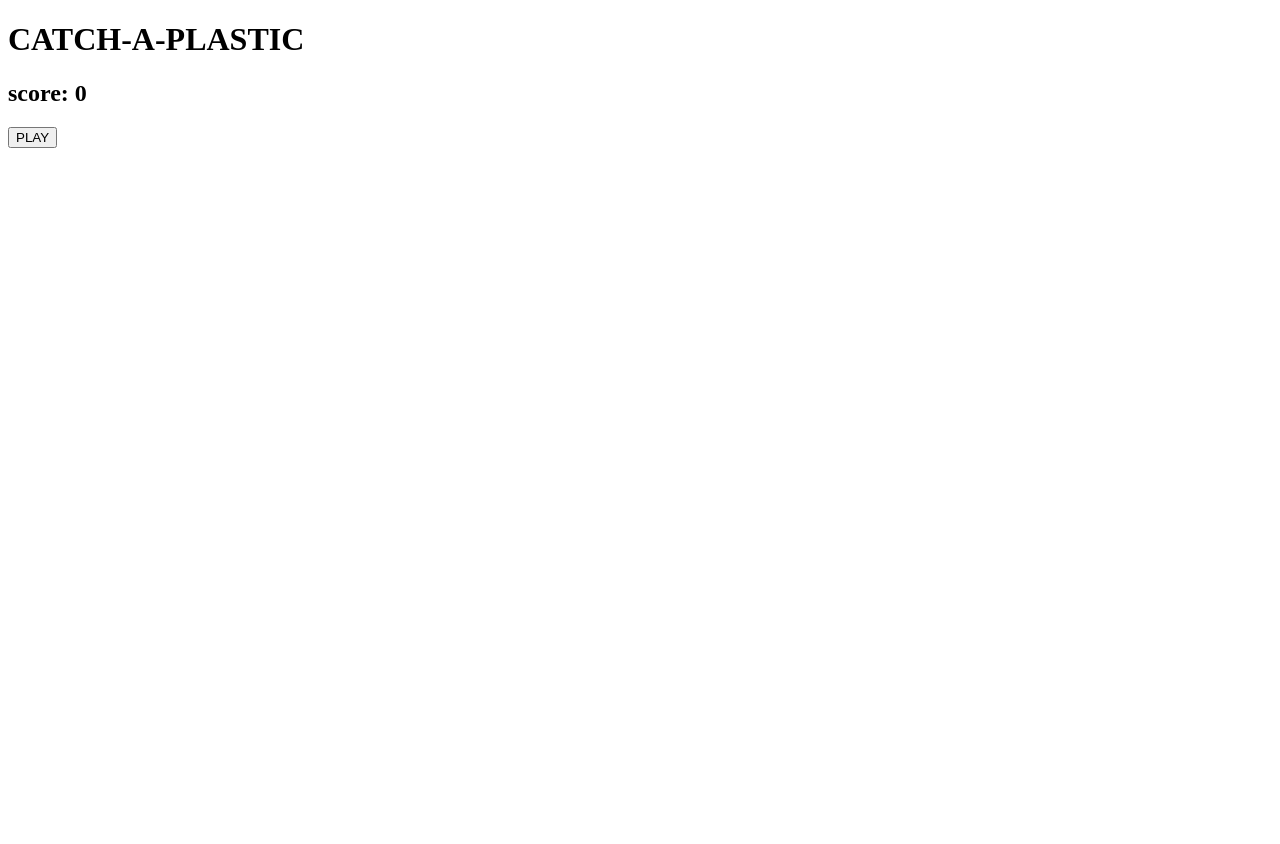
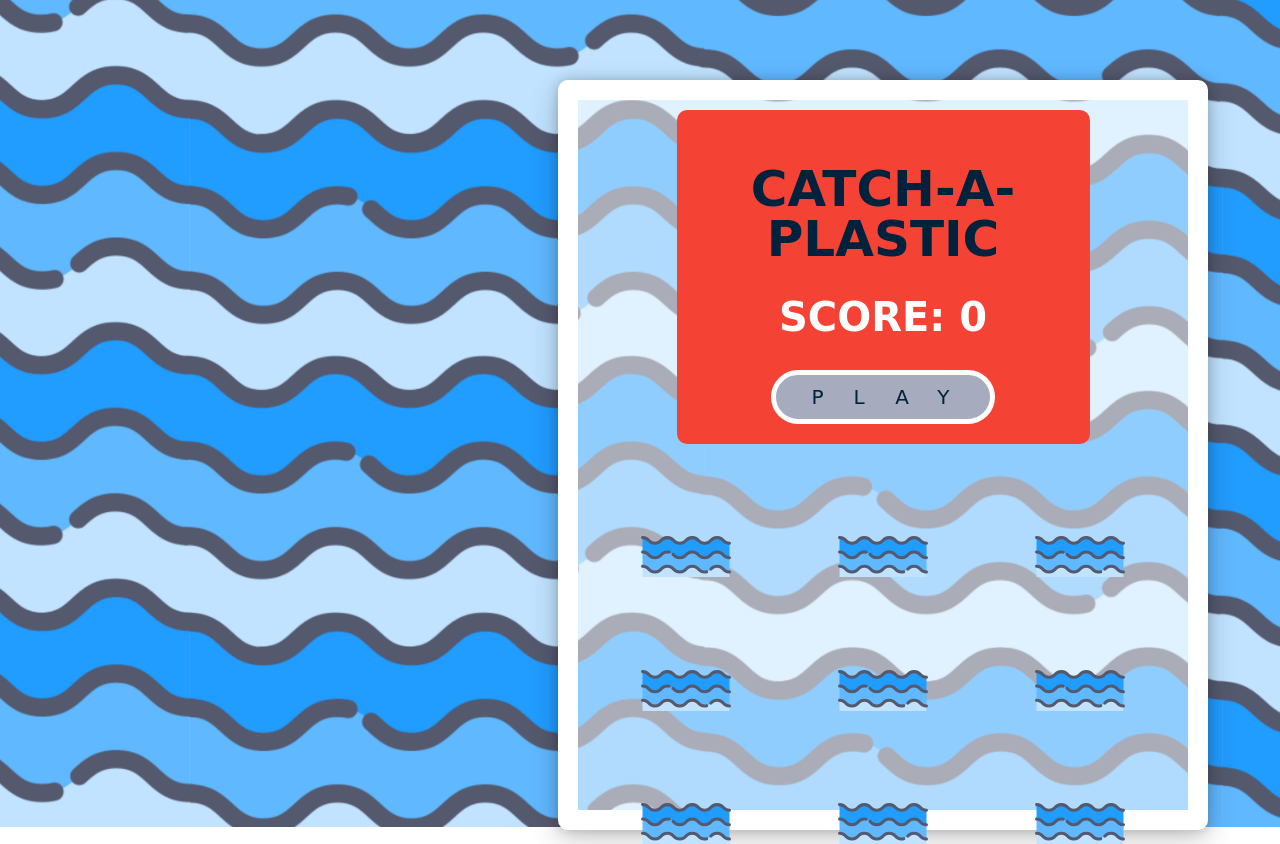
Before and after one commit to JetskevdWouden/catch-a-plastic, a website: page index.html in a window 1280 px wide. Before the commit the page ends 800 px from the top, so only its background shows below. Drawn offline with nearby package versions, Linux system fonts and the light colour scheme; files that its build step writes are made by us from their sources; a web font is replaced by a local one.

Commit message:
scss styling added

```diff
--- a/index.html
+++ b/index.html
@@ -1,20 +1,21 @@
 <!DOCTYPE html>
 <html lang="en">
+
 <head>
     <meta charset="UTF-8">
     <title>CATCH-A-PLASTIC</title>
     <link
         href="https://fonts.googleapis.com/css?family=Covered+By+Your+Grace|Gaegu:300,400,700|Loved+by+the+King|Schoolbell|Sue+Ellen+Francisco|Waiting+for+the+Sunrise&display=swap"
         rel="stylesheet">
-        <link rel="stylesheet" href="style.css">
+    <link rel="stylesheet" href="./css/style.css">
 </head>
+
 <body>
     <div class="app">
         <div class="title">
             <h1>CATCH-A-PLASTIC</h1>
             <h2>score: <span class="score score-points">0</span></h2>
             <button class="button" onClick="startGame()">PLAY</button>
-            </div>
         </div>
         <div class="game">
             <div class="hole hole-1">
@@ -45,6 +46,8 @@
                 <div class="mole mole-a"></div>
             </div>
         </div>
-        <script src="./script.js" type="text/javascript"></script>
+    </div>
+    <script src="script.js" type="text/javascript"></script>
 </body>
+
 </html>
--- a/package.json
+++ b/package.json
@@ -13,12 +13,15 @@
   "keywords": [],
   "author": "",
   "license": "ISC",
+  "devDependencies": {
+    "node-sass": "^4.12.0"
+  },
   "bugs": {
     "url": "https://github.com/JetskevdWouden/catch-a-plastic/issues"
   },
   "homepage": "https://github.com/JetskevdWouden/catch-a-plastic#readme",
   "dependencies": {
     "live-server": "^1.2.1",
-    "node-sass": "^4.12.0"
+    "scss": "^0.2.4"
   }
 }
--- a/sass/main.scss
+++ b/sass/main.scss
@@ -0,0 +1,157 @@
+//variables
+$color-white: #fff;
+$color-grey: #54596e;
+$color-grey-light: #a6abbd;
+$color-blue-light: #c1e3ff;
+$color-blue-medium-1: #60b8ff;
+$color-blue-medium-2: #219cff;
+$color-blue-dark-1: #004c86;
+$color-blue-dark-2: #00223c;
+$color-red-1: #f44335;
+$color-red-2: #c81e1e;
+$color-green-1: #376118;
+$color-green-2: #5ea02d;
+$font-school: "Schoolbell", cursive;
+
+html {
+  box-sizing: border-box;
+  font-size: 10px;
+  background-image: url(../img/waves.png);
+  background-size: cover;
+  background-position: center;
+  background-repeat: no-repeat;
+  height: 100vh;
+}
+
+*,
+*:before,
+*:after {
+  box-sizing: inherit;
+}
+
+body {
+    // position: relative;
+}
+
+.app {
+  margin: 10vh 5vw 0 auto;
+  vertical-align: center;
+  padding: 1rem;
+  background-color: rgba(255, 255, 255, 0.5);
+  border: 2rem solid $color-white;
+  border-radius: 10px;
+  height: 80vh;
+  width: 40vh;
+  min-width: 650px;
+  min-height: 750px;
+  max-height: 800px;
+  box-shadow: 0 0 12px 0 rgba(0, 0, 0, 0.2), 0 10px 30px 0 rgba(0, 0, 0, 0.2);
+}
+
+.title {
+  background-color: $color-red-1;
+  width: 70%;
+  margin: 0 auto;
+  border-radius: 10px;
+  padding: 2rem;
+}
+
+h1 {
+    font-family: $font-school;
+    text-align: center;
+    font-size: 5rem;
+    text-transform: uppercase;
+    line-height: 1;
+    margin-bottom: 1rem;
+    color: $color-blue-dark-2;
+}
+
+h2 {
+    font-family: $font-school;
+    text-align: center;
+    font-size: 4rem;
+    text-transform: uppercase;
+    line-height: 1;
+    color: $color-white;
+}
+
+.button {
+    display: block;
+    text-align: center;
+    margin: 0 auto;
+    padding: 1rem;
+    padding-left: 3.5rem;
+    margin-top: 1rem;
+    font-family: $font-school;
+    font-size: 2rem;
+    letter-spacing: 3rem;
+    border-radius: 50px;
+    border: 5px solid $color-white;
+    background-color: $color-grey-light;
+    color: $color-blue-dark-2;
+
+    &:hover {
+        color: $color-white;
+        background-color: $color-blue-dark-1;
+    }
+}
+
+.game {
+    width: 600px;
+    height: 400px;
+    padding-right: 1rem;
+    display: flex;
+    flex-wrap: wrap;
+    margin: 0 auto;
+    cursor: url(../img/net-a.png) 25 25, pointer;
+}
+
+.hole {
+    flex: 1 0 33.33%;
+    overflow: hidden;
+    position: relative;
+
+    &:after {
+        display: block;
+        background: url(../img/sea.svg) bottom center no-repeat;
+        background-size: contain;
+        content: "";
+        width: 100%;
+        height: 90px;
+        position: absolute;
+        z-index: 2;
+        bottom: -30px;
+    }
+}
+
+.mole-a {
+    background: url(../img/bottle.svg) bottom center no-repeat;
+    background-size: 45%;
+    position: absolute;
+    top: 95%;
+    width: 100%;
+    height: 100%;
+    transition: all 0.4s;
+
+    &:active {
+        cursor: url(../img/net-b.png) 25 25, pointer;
+    }
+}
+
+.mole-b {
+    background: url(../img/plastic-bag.svg) bottom center no-repeat;
+    background-size: 45%;
+    position: absolute;
+    top: 90%;
+    width: 100%;
+    height: 100%;
+    transition: all 0.4s;
+
+    &:active {
+        cursor: url(../img/net-b.png) 25 25, pointer;
+    }
+}
+
+.hole.up .mole {
+    top: 0;
+}
```
Also changed, not shown: css/style.css (added), 1 other file. Lines whose indentation alone changed are shown as unchanged.
